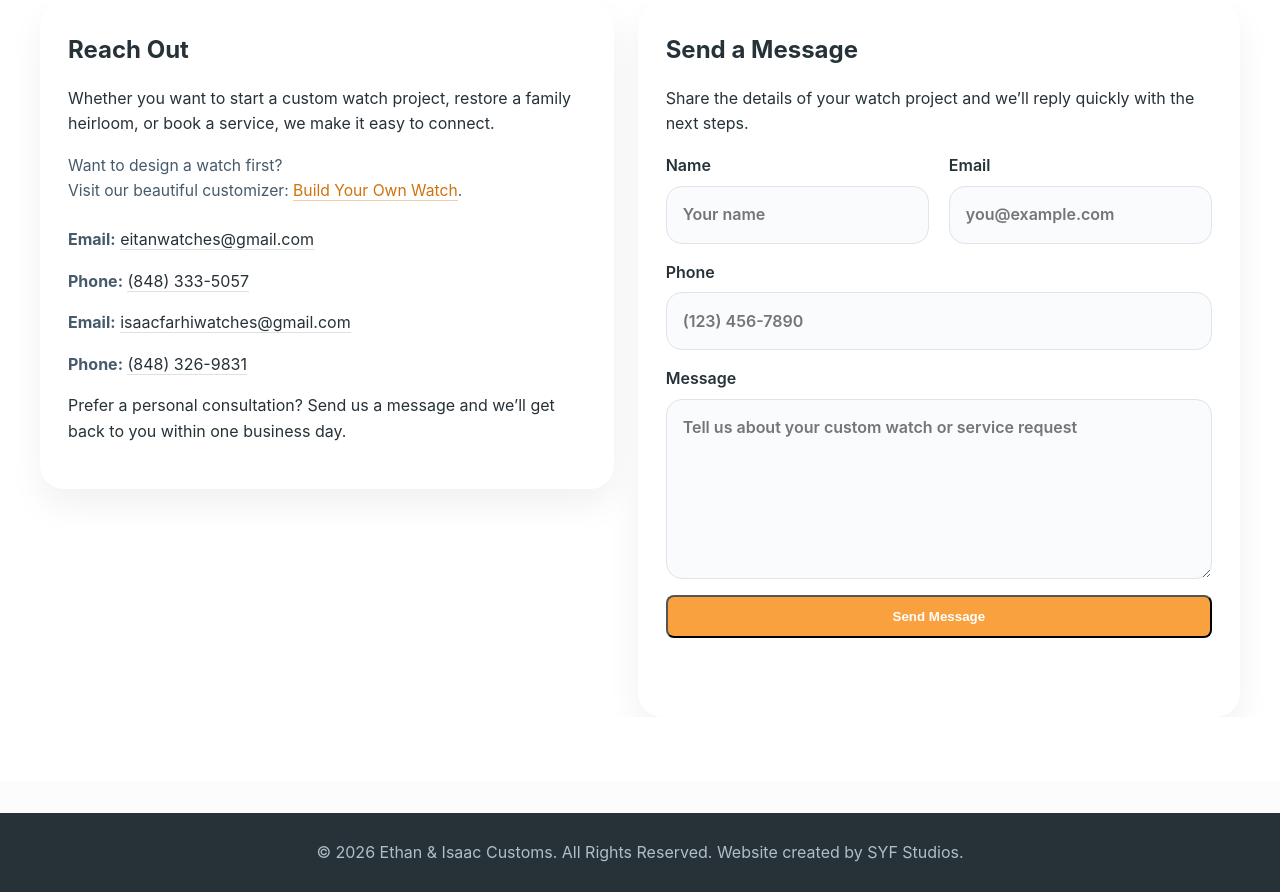
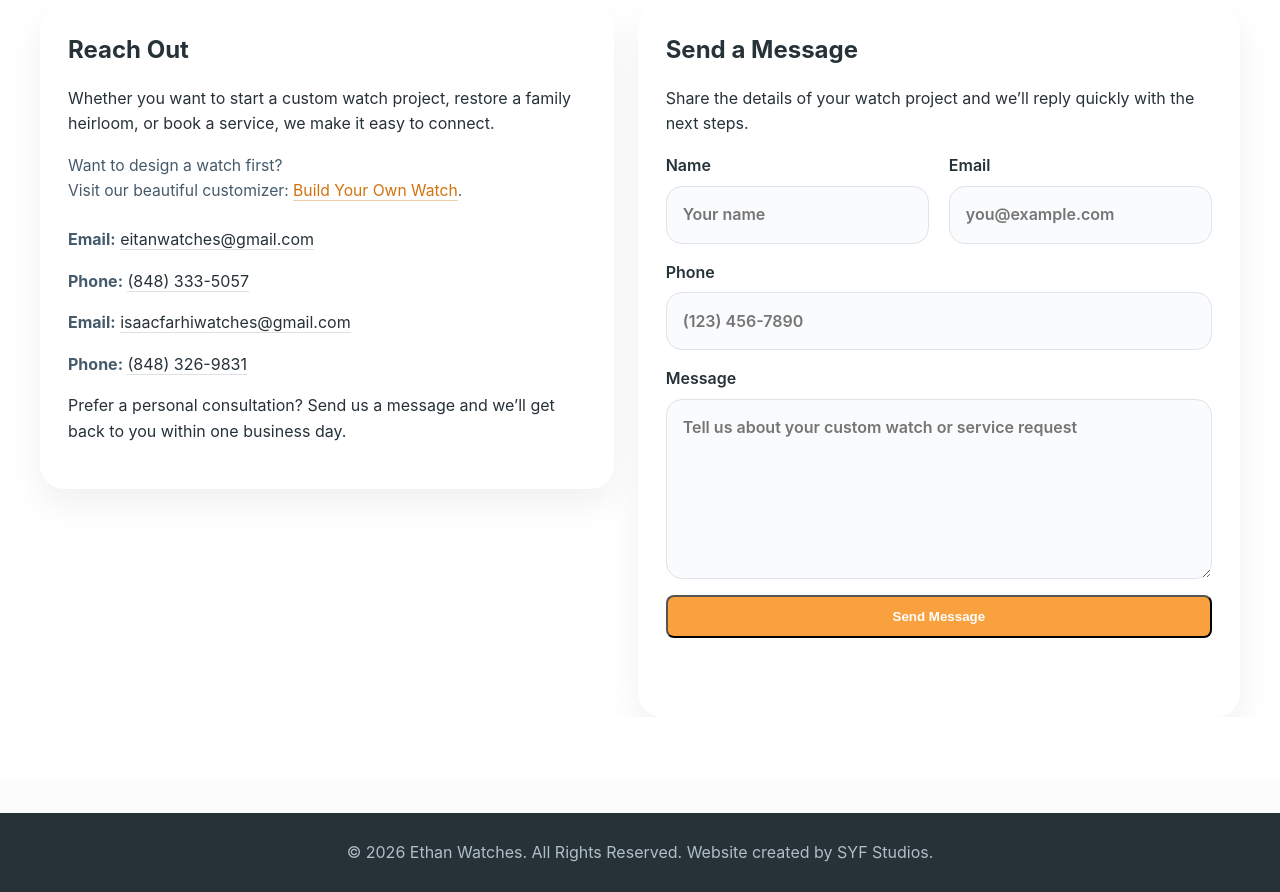
Before and after one commit to eicustoms/eicustoms.github.io, a website: page contact.html in a window 1280 px wide. Shown: the part 476-1368 px from the top of the page. Drawn offline with Linux system fonts and the light colour scheme.

```diff
--- a/contact.html
+++ b/contact.html
@@ -105,7 +105,7 @@
 
     <footer>
         <div class="container">
-            <p>&copy; 2026 Ethan & Isaac Customs. All Rights Reserved. Website created by SYF Studios.</p>
+            <p>&copy; 2026 Ethan Watches. All Rights Reserved. Website created by SYF Studios.</p>
         </div>
     </footer>
 
```
